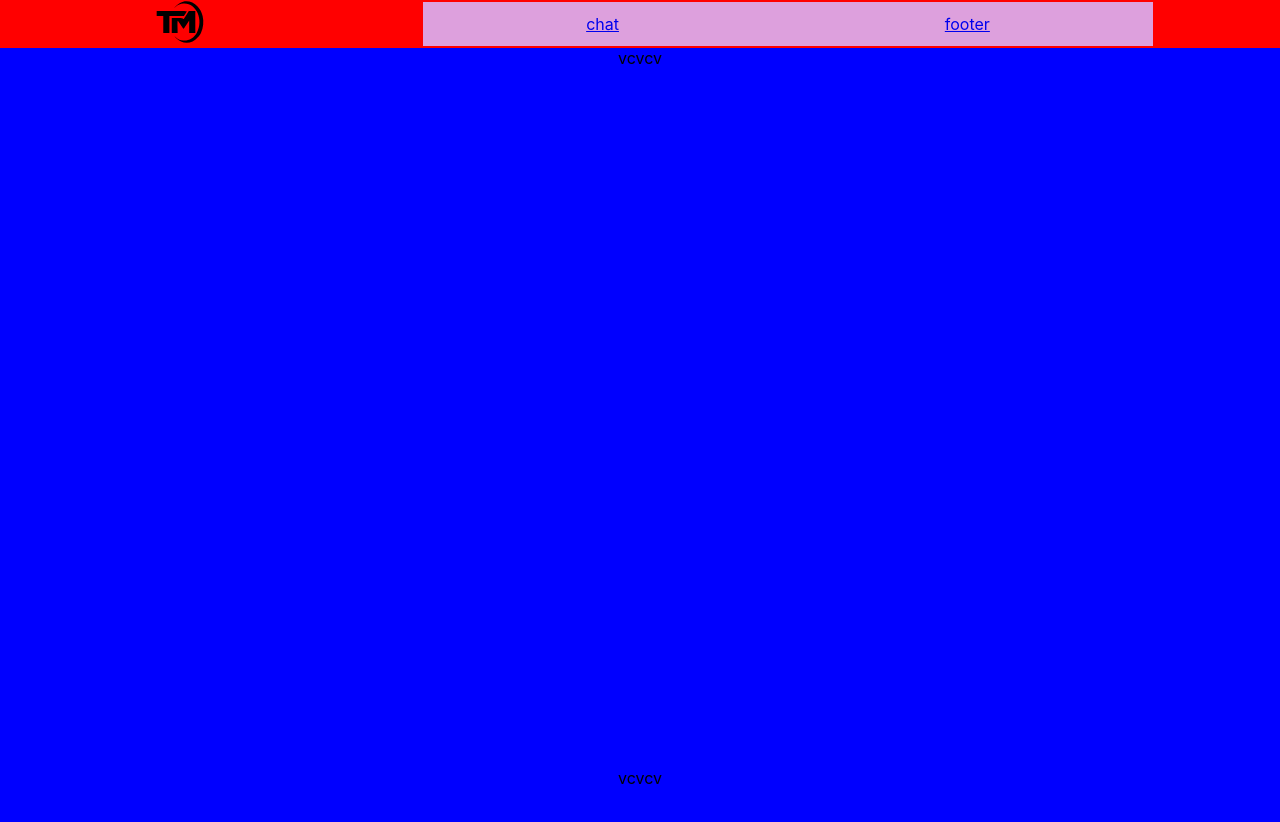
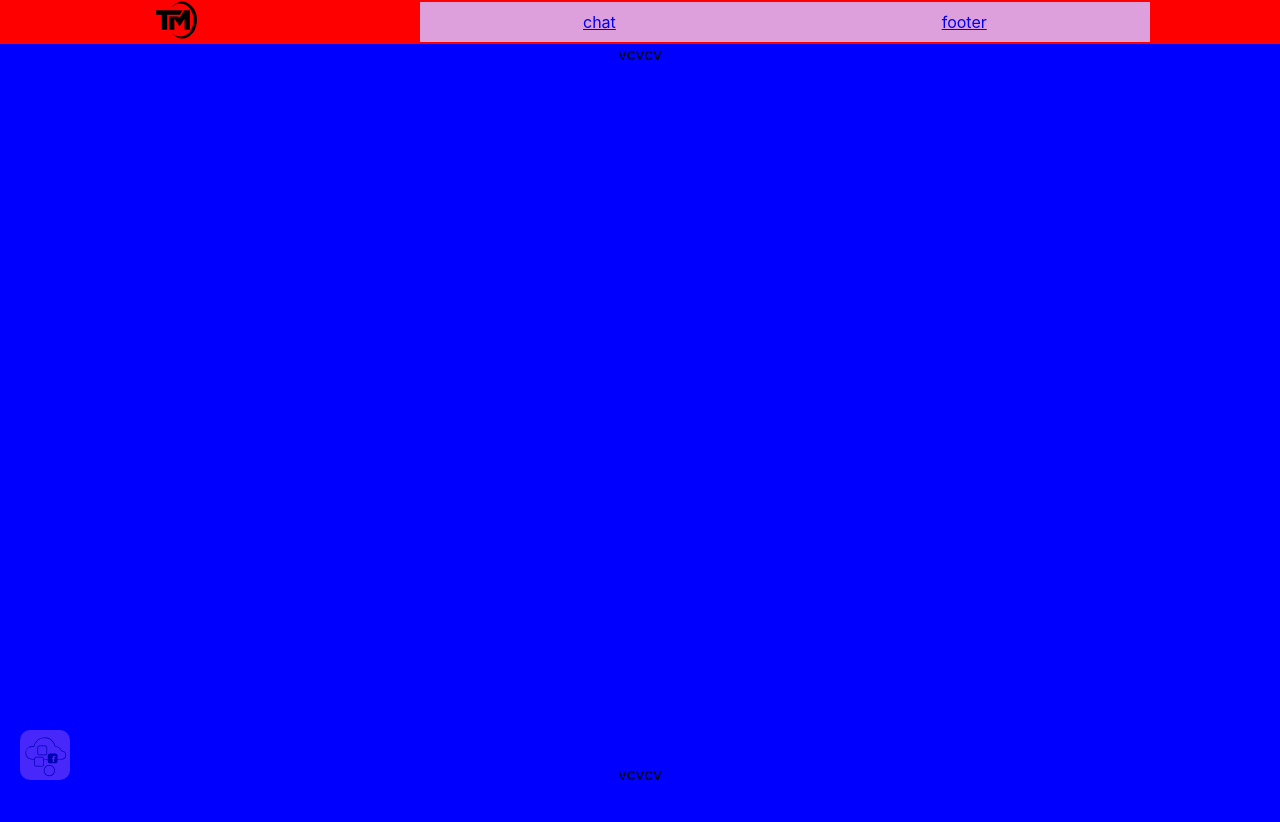
Before and after one commit to 1SHA1024/portfolio-1, a React (Create React App) app: page / in a window 1280 px wide. Shown: the top 822 px of the page. Built offline with nearby package versions, Linux system fonts and the light colour scheme.

Commit message:
add fixed contact

```diff
--- a/src/App.tsx
+++ b/src/App.tsx
@@ -1,20 +1,36 @@
 import React from "react";
 import Header from "./components/Header";
 import Footer from "./components/Footer";
-import AppROuter from "./components/AppRouter/AppRouter";
+import LandingSection from "./components/LandingSection";
 import { BrowserRouter as Router } from "react-router-dom";
+import { motion } from "framer-motion";
 
 import styled from "styled-components";
 
 function App() {
+  const containerVarient = {
+    hover: {
+      height: 200,
+      opacity:0.8,
+
+      icon:{
+        delay:1,
+        duration:1
+
+      }
+    },
+
+  };
   return (
     <AppStyle>
       <Router>
         <Header />
-        <AppROuter />
-        <AppROuter />
+        <LandingSection />
+        <LandingSection />
+
         <Footer />
       </Router>
+      <Contact variants={containerVarient} whileHover="hover" animate="icon" ><img src="/social-media.svg" alt="" /></Contact>
     </AppStyle>
   );
 }
@@ -25,4 +41,27 @@ const AppStyle = styled.div`
   text-align: center;
   display: flex;
   flex-direction: column;
+  position: relative;
 `;
+
+const Contact = styled(motion.div)`
+  width: 50px;
+  height: 50px;
+  opacity: 0.3;
+  background-color: violet;
+  border-radius: 10px;
+  position: fixed;
+  left: 20px;
+  bottom: 20px;
+  overflow: hidden;
+
+
+  img{
+    width: 45px;
+    position: absolute;
+    align-items: flex-end;
+    justify-content: center;
+    bottom: 0;
+    left: 4px;
+  }
+`;
--- a/src/components/Header.tsx
+++ b/src/components/Header.tsx
@@ -1,15 +1,19 @@
 import React from "react";
 import styled from "styled-components";
 import { Link } from "react-router-dom";
+import { motion } from "framer-motion";
 
 function Header() {
+
   return (
     <Container>
       <NavBar>
+        <Link to="/">
 
-          <Link to="/">
+
             <img src="/logo.svg" alt="" />
-          </Link>
+
+        </Link>
 
         <Links>
           <Link to="/chat">chat</Link>
@@ -24,7 +28,7 @@ export default Header;
 
 const Container = styled.div`
   width: 100%;
-  height: 6vh;
+  height: 5.5vh;
   background-color: red;
   align-items: center;
   text-align: center;
@@ -43,7 +47,8 @@ const NavBar = styled.div`
   justify-content: space-around;
 
   img {
-    height: calc(80px + 2vw) ;
+    height: calc(65px + 2.2vw);
+    max-height: 130px;
   }
 `;
 const Links = styled.div`
@@ -54,7 +59,3 @@ const Links = styled.div`
   justify-content: space-around;
   display: flex;
 `;
-
-// const SvgContainer = styled.div`
-// height: 100%;
-// `;
```
Also changed, not shown: public/social-media.svg (added), src/components/LandingSection.tsx (renamed from src/components/AppRouter/AppRouter.tsx).
